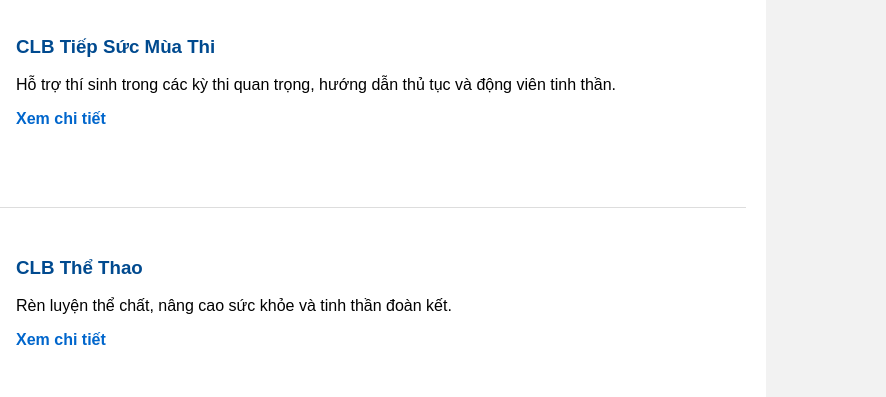
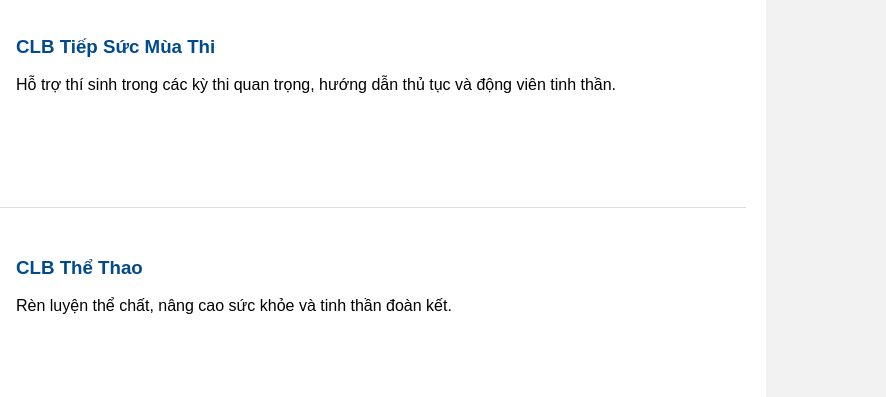
Before and after one commit to thuytien2008/web, a plain HTML site: page index.html in a window 1280 px wide. Shown: the part 272-669 px from the top of the page, 394-1280 px from the left. Drawn offline with Linux system fonts and the light colour scheme.

Commit message:
Remove detail links from club sections in index.html

```diff
--- a/index.html
+++ b/index.html
@@ -114,7 +114,6 @@ footer{
 <div class="club-content">
 <h3>CLB Tiếp Sức Mùa Thi</h3>
 <p>Hỗ trợ thí sinh trong các kỳ thi quan trọng, hướng dẫn thủ tục và động viên tinh thần.</p>
-<a href="tiepsucmuathi.html">Xem chi tiết</a>
 </div>
 </div>
 
@@ -125,7 +124,6 @@ footer{
 <div class="club-content">
 <h3>CLB Thể Thao</h3>
 <p>Rèn luyện thể chất, nâng cao sức khỏe và tinh thần đoàn kết.</p>
-<a href="thethao.html">Xem chi tiết</a>
 </div>
 </div>
 <div class="info">
```
